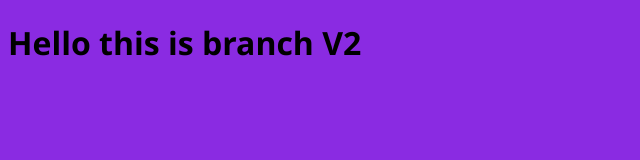
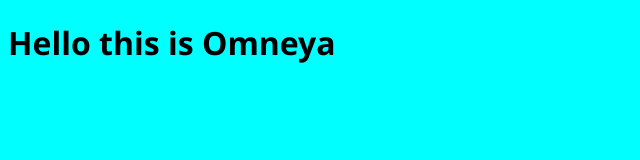
Before and after one commit to omnia487/myproject, a plain HTML site: page index.html in a window 1280 px wide. Shown: the whole page, without its empty margins (0-640 px from the left). Drawn offline with Linux system fonts and the light colour scheme.

Commit message:
to see merege magic

```diff
--- a/index.css
+++ b/index.css
@@ -4,5 +4,5 @@ h1{
 }
 
 body{
-    background-color:blueviolet;
+    background-color: aqua;
 }
--- a/index.html
+++ b/index.html
@@ -7,7 +7,7 @@
     <link rel="stylesheet" href="index.css">
 </head>
 <body>
-    <h1> Hello this is branch V2 </h1>
+    <h1> Hello this is Omneya </h1>
     <script src="index.js"></script>
 </body>
 </html>
```
